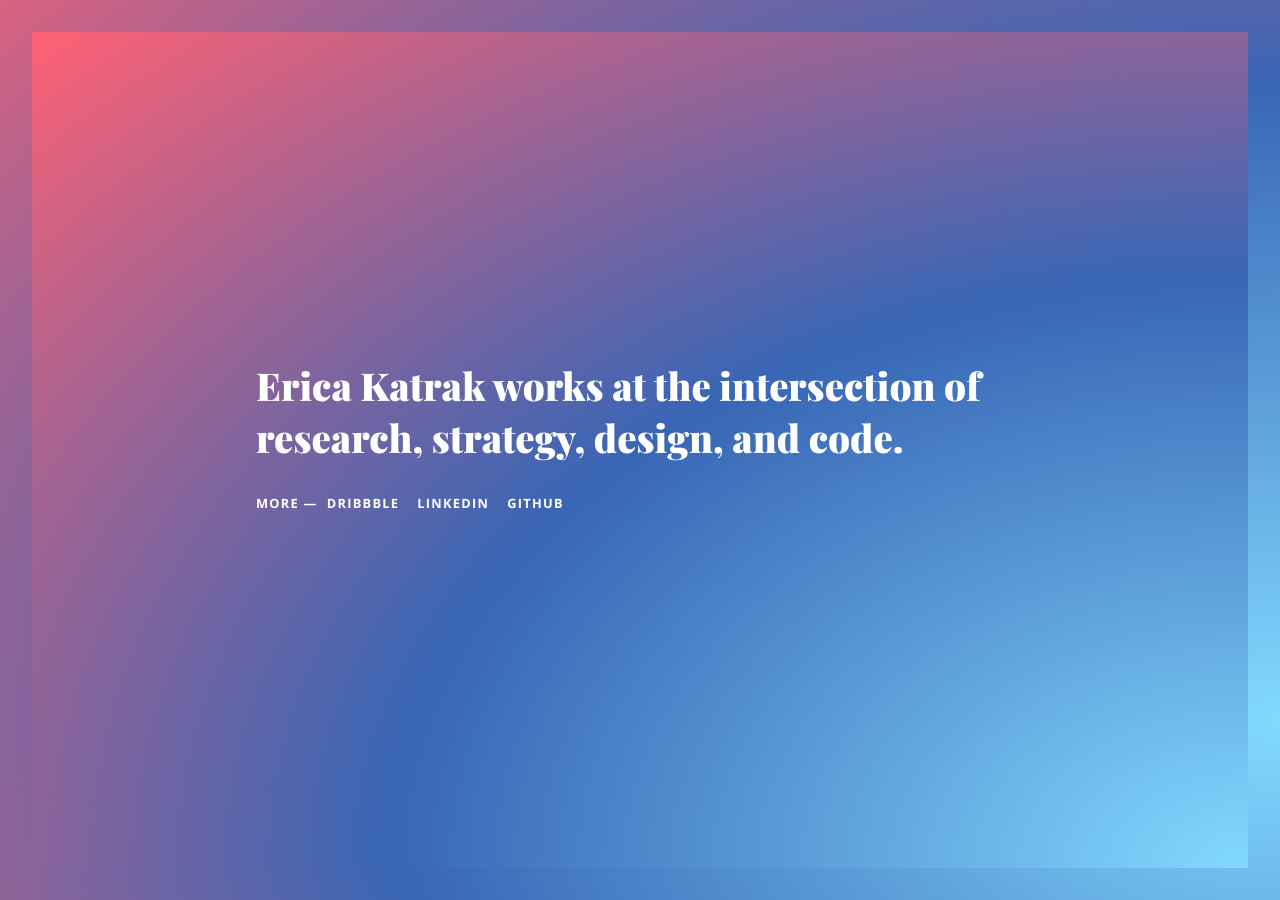
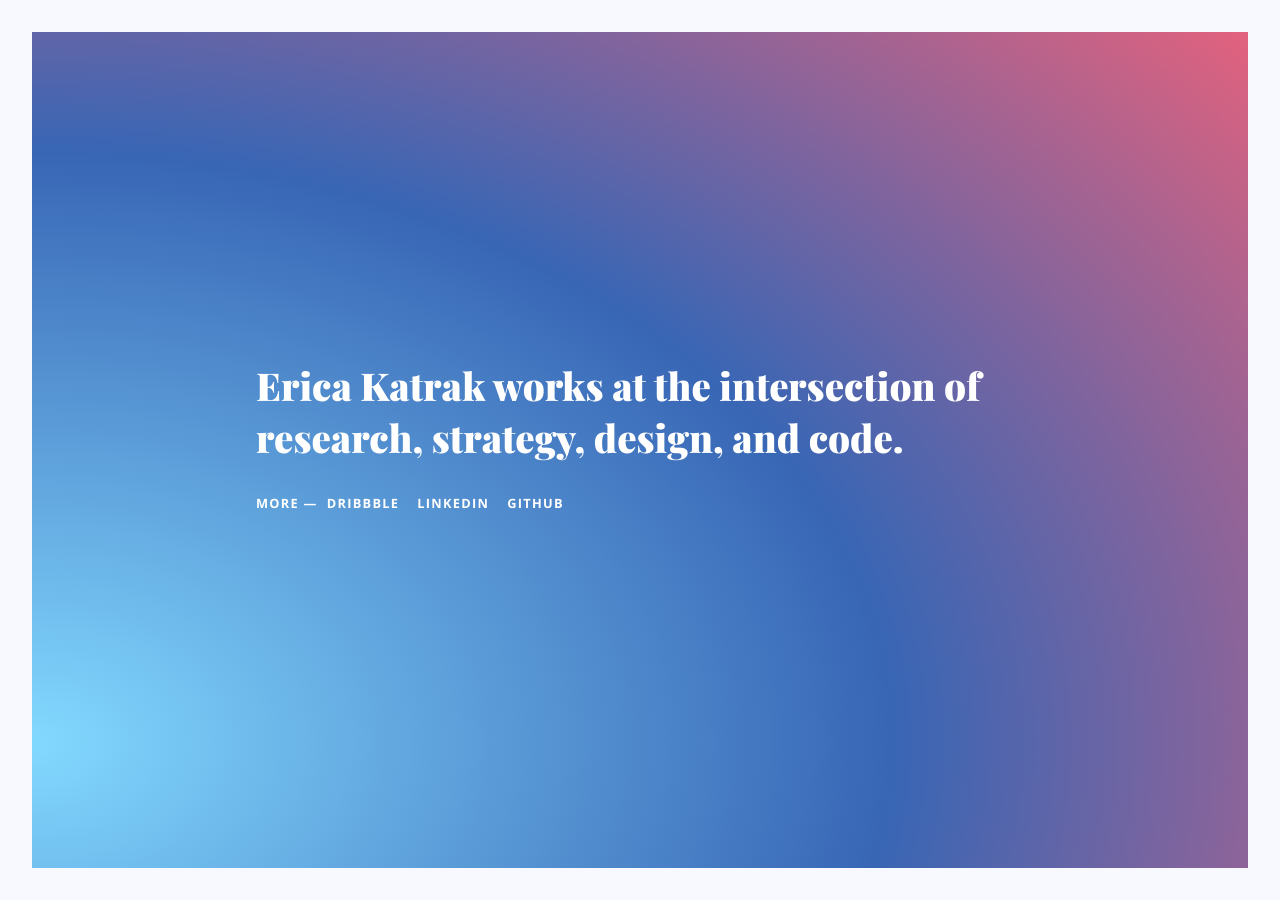
Before and after one commit to ericakatrak/ericakatrak.github.io, a Jekyll site: the page built from index.html, in a window 1280 px wide. Built offline with Jekyll 4.4.1, drawn with Linux system fonts in a browser that asks for light colours.

Commit message:
style tweak

```diff
--- a/css/style.css
+++ b/css/style.css
@@ -34,11 +34,11 @@ body {
 	right: 0;
 	bottom: 0;
 	left: 0;
-	background-image: radial-gradient(#82D9FF, #3866B5, #FF6174);
+	/*background-image: radial-gradient(#82D9FF, #3866B5, #FF6174);
 	background-size: 200% 200%;
 	background-position: 0 0;
 	animation: border 5s linear infinite;
-	/*border: 2.5vw solid #fff;*/
+	border: 2.5vw solid #fff;*/
 	color: #FFF;
 }
 
@@ -47,6 +47,7 @@ body:after {
 	background-image: radial-gradient(#82D9FF, #3866B5, #FF6174);
 	background-size: 200% 200%;
 	background-position: 0 0;
+	animation: border 20s linear infinite;
 	position: absolute;
 	top: 2.5vw;
 	right: 2.5vw;
```
